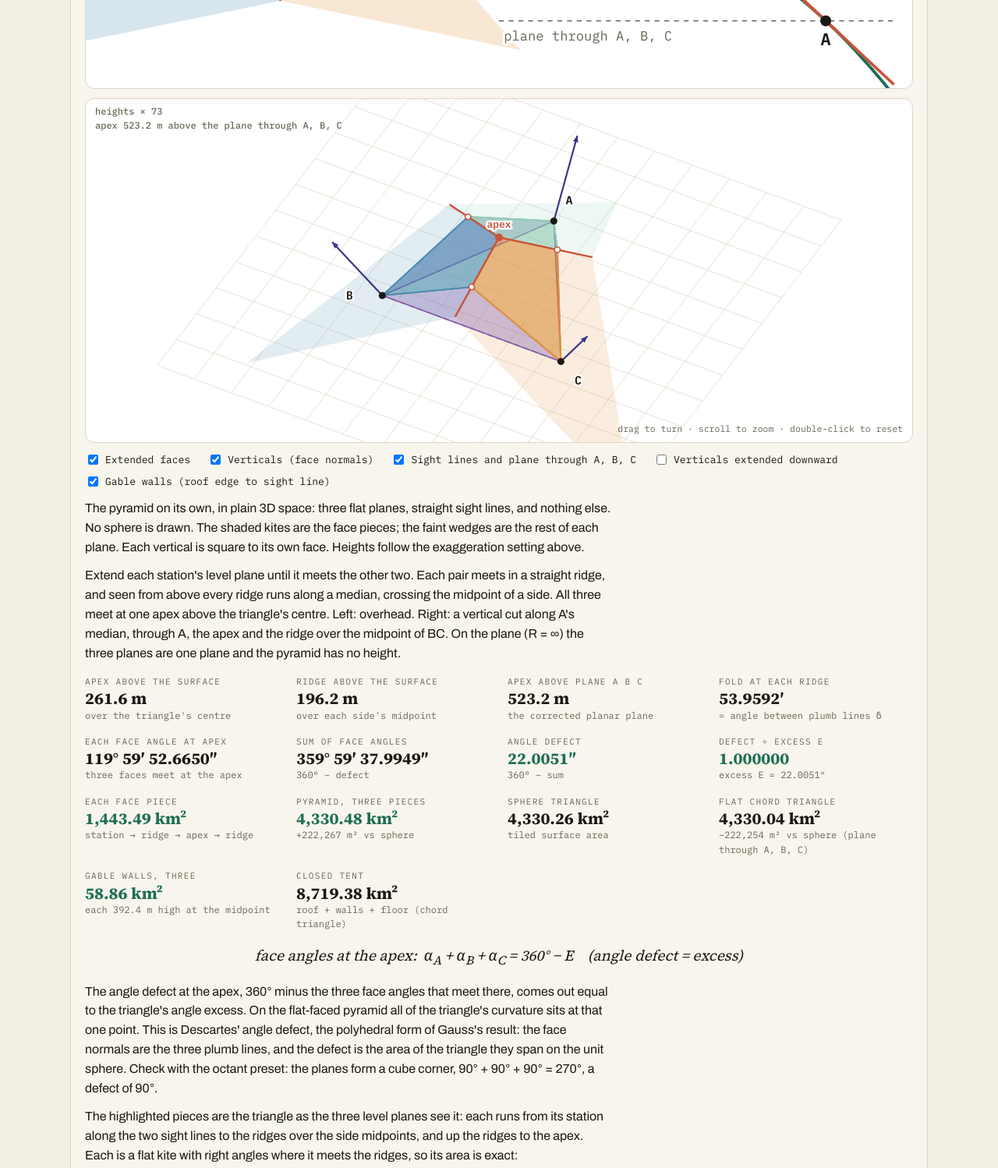
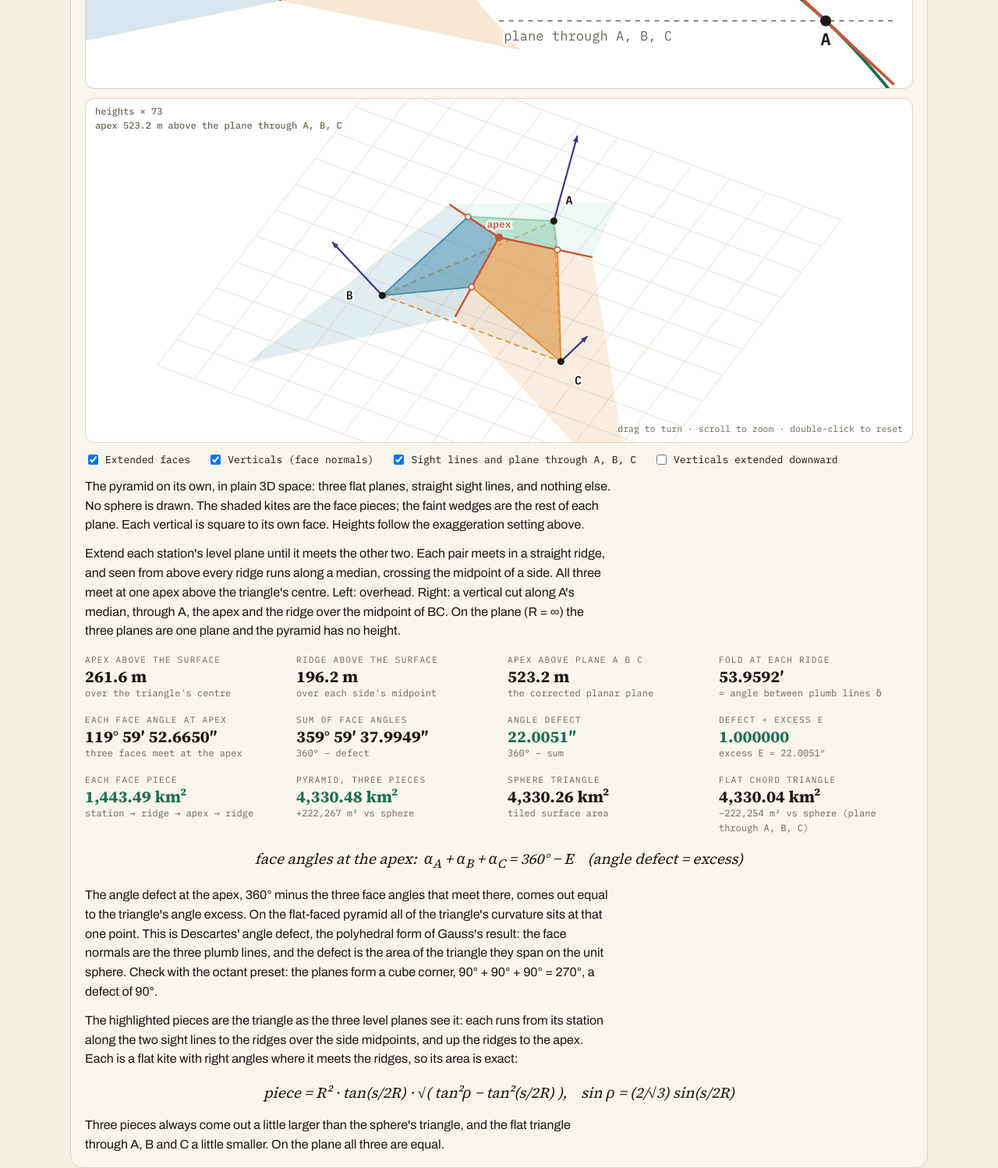
Before and after one commit to rooster-ninja/simulations, a plain HTML site: page level-planes-excess/index.html in a window 1280 px wide. Shown: the part 5040-6538 px from the top of the page at 78% size. Drawn offline with Linux system fonts and the light colour scheme.

Commit message:
Revert "level-planes-excess: gable walls between roof edges and sight lines"
This reverts commit 7a3abb747b1b28684ad7e709def32c29eee37272.

```diff
--- a/level-planes-excess/index.html
+++ b/level-planes-excess/index.html
@@ -193,7 +193,6 @@ details.src a{color:var(--bar-ink)}
       <label class="chk"><input type="checkbox" id="p2Vert" checked>Verticals (face normals)</label>
       <label class="chk"><input type="checkbox" id="p2Chord" checked>Sight lines and plane through A, B, C</label>
       <label class="chk"><input type="checkbox" id="p2Down">Verticals extended downward</label>
-      <label class="chk"><input type="checkbox" id="p2Wall" checked>Gable walls (roof edge to sight line)</label>
     </div>
     <p class="cap">The pyramid on its own, in plain 3D space: three flat planes, straight sight lines, and nothing else. No sphere is drawn. The shaded kites are the face pieces; the faint wedges are the rest of each plane. Each vertical is square to its own face. Heights follow the exaggeration setting above.</p>
     <p class="cap">Extend each station's level plane until it meets the other two. Each pair meets in a straight ridge, and seen from above every ridge runs along a median, crossing the midpoint of a side. All three meet at one apex above the triangle's centre. Left: overhead. Right: a vertical cut along A's median, through A, the apex and the ridge over the midpoint of BC. On the plane (R = ∞) the three planes are one plane and the pyramid has no height.</p>
@@ -203,8 +202,6 @@ details.src a{color:var(--bar-ink)}
     <p class="cap">The highlighted pieces are the triangle as the three level planes see it: each runs from its station along the two sight lines to the ridges over the side midpoints, and up the ridges to the apex. Each is a flat kite with right angles where it meets the ridges, so its area is exact:</p>
     <div class="math">piece = R² · tan(s/2R) · √( tan²ρ − tan²(s/2R) ),&nbsp;&nbsp;&nbsp; sin ρ = (2/√3) sin(s/2R)</div>
     <p class="cap">Three pieces always come out a little larger than the sphere's triangle, and the flat triangle through A, B and C a little smaller. On the plane all three are equal.</p>
-    <p class="cap">The roof's edges are not the sight lines. Each edge runs from a station up to the ridge point and down to the next station, while the sight line runs straight beneath it. The gap is a vertical triangle, a gable wall, with the sight line as its base and the ridge point as its peak. The walls are not part of any level plane, so they are not in the roof area; with them and the chord triangle as a floor, the pyramid closes into a solid tent.</p>
-    <div class="math">gable height = R sin²(s/2R) / cos(s/2R) ≈ s²/4R,&nbsp;&nbsp;&nbsp; each wall = ½ · chord · height = R² sin³(s/2R) / cos(s/2R)</div>
   </section>
 
   <section class="panel">
@@ -656,9 +653,7 @@ function pyramid(st){
   return{rho,h,mu,pz1,qz1,Sh,face,defect:2*Math.PI-3*face,P:[0,0,pz1],Q,U,
     apexOverChord:Math.sin(rho)**2/Math.cos(rho),sag:2*Math.sin(rho/2)**2,
     ridgeUp:2*Math.sin(h/2)**2/Math.cos(h),
-    piece:Math.tan(h)*Math.sqrt(Math.tan(rho)**2-Math.tan(h)**2),
-    gableH:Math.sin(h)**2/Math.cos(h),                                   // ridge point above the sight line's midpoint
-    wall:Math.sin(h)**3/Math.cos(h)};                                    // one gable wall: ½ · chord · gableH, × R²      // area of one face piece, × R²                         // ridge above the surface, along the midpoint's vertical
+    piece:Math.tan(h)*Math.sqrt(Math.tan(rho)**2-Math.tan(h)**2)};      // area of one face piece, × R²                         // ridge above the surface, along the midpoint's vertical
 }
 function drawPyr(){
   const g=$("pyr");g.innerHTML="";const st=M.st,py=pyramid(st);
@@ -751,9 +746,7 @@ function pyrReadouts(){
     kv("Each face piece",fArea(py.piece*R*R),"station → ridge → apex → ridge",true)+
     kv("Pyramid, three pieces",fArea(3*py.piece*R*R),fDA(3*py.piece*R*R-M.A)+" vs sphere",true)+
     kv("Sphere triangle",fArea(M.A),"tiled surface area")+
-    kv("Flat chord triangle",fArea(chordTri()),fDA(chordTri()-M.A)+" vs sphere (plane through A, B, C)")+
-    kv("Gable walls, three",fDA(3*py.wall*R*R).slice(1),"each "+fDrop(py.gableH*R)+" high at the midpoint",true)+
-    kv("Closed tent",fArea((3*py.piece+3*py.wall)*R*R+chordTri()),"roof + walls + floor (chord triangle)");
+    kv("Flat chord triangle",fArea(chordTri()),fDA(chordTri()-M.A)+" vs sphere (plane through A, B, C)");
 }
 // ---------- standalone 3D pyramid ----------
 const cv2=$("cv2"),ctx2=cv2.getContext("2d");let W2=0,H2=0,view2={yaw:-28*D2R,pitch:46*D2R,zoom:1},PF=1;
@@ -788,11 +781,8 @@ function draw3dPyr(){
     for(let i=0;i<3;i++)F([P,Qe[fr[i][0]],Ue[i],Qe[fr[i][1]]],tints[i],0.16);}
   // plane through A, B, C and sight lines
   if($("p2Chord").checked){F(U,C.mut,0.07);for(const [i,j] of [[0,1],[1,2],[2,0]])L([U[i],U[j]],C.or,1.8,[7,5]);}
-  // gable walls: vertical triangles between each bent roof edge (station → ridge point → station) and the straight sight line
-  if(py&&$("p2Wall").checked)for(const [i,j,m] of [[0,1,0],[1,2,1],[2,0,2]])F([U[i],Q[m],U[j]],css("--purple"),0.3,css("--purple"),1.6);
   // face pieces
   for(let i=0;i<3;i++)F([U[i],Q[fr[i][0]],P,Q[fr[i][1]]],tints[i],0.55,tints[i],2);
-
   // ridges
   if(py){const e=1.6;for(let m=0;m<3;m++)L([P,lerp(P,Q[m],e)],C.red,2.4);}
   // verticals: normal to each (exaggerated) face
@@ -815,7 +805,7 @@ cv2.addEventListener("pointermove",e=>{const d=cv2._d;if(!d)return;view2.yaw=d.y
 cv2.addEventListener("pointerup",()=>cv2._d=null);cv2.addEventListener("pointercancel",()=>cv2._d=null);
 cv2.addEventListener("wheel",e=>{e.preventDefault();view2.zoom=Math.max(0.3,Math.min(8,view2.zoom*Math.exp(-e.deltaY*0.0015)));draw3dPyr();},{passive:false});
 cv2.addEventListener("dblclick",()=>{view2={yaw:-28*D2R,pitch:46*D2R,zoom:1};draw3dPyr();});
-["p2Faces","p2Vert","p2Chord","p2Down","p2Wall"].forEach(id=>$(id).addEventListener("change",draw3dPyr));
+["p2Faces","p2Vert","p2Chord","p2Down"].forEach(id=>$(id).addEventListener("change",draw3dPyr));
 // ---------- the math, with live numbers ----------
 function anglesFor(st,mode){const keep=MODE;MODE=mode;const a=[0,1,2].map(i=>angleAt(st,i));MODE=keep;return a;}
 function rodrigues(k,c,sn){const[x,y,z]=k,C=1-c;return[[c+x*x*C,x*y*C-z*sn,x*z*C+y*sn],[y*x*C+z*sn,c+y*y*C,y*z*C-x*sn],[z*x*C-y*sn,z*y*C+x*sn,c+z*z*C]];}
```
Also changed, not shown: 1 other file.
